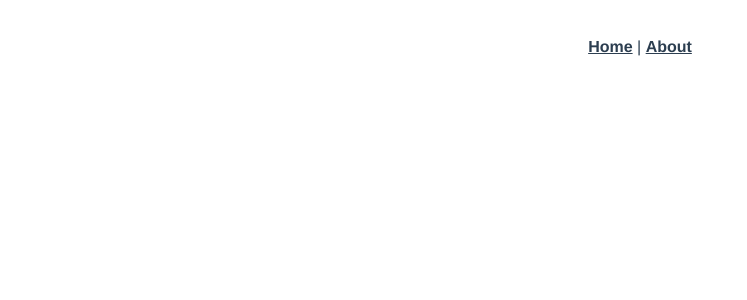
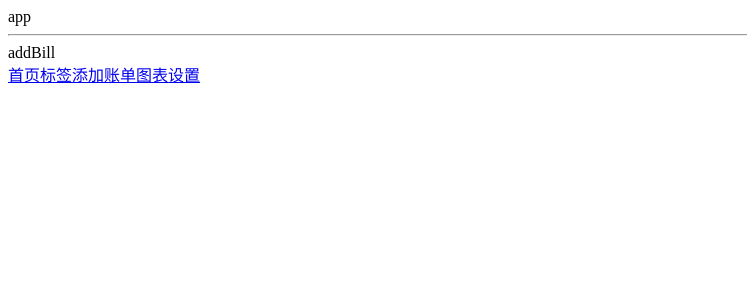
Before and after one commit to zjyshy/my-account-pro, a Vue app: page /#/add in a window 1280 px wide. Shown: the top 300 px of the page, without its empty margins (0-747 px from the left). Built offline with nearby package versions, Linux system fonts and the light colour scheme.

Commit message:
debugger

```diff
--- a/public/index.html
+++ b/public/index.html
@@ -9,7 +9,8 @@
 </head>
 <body>
 <noscript>
-      <strong>We're sorry but <%= htmlWebpackPlugin.options.title %> doesn't work properly without JavaScript enabled. Please enable it to continue.</strong>
+    <strong>We're sorry but <%= htmlWebpackPlugin.options.title %> doesn't work properly without JavaScript enabled.
+        Please enable it to continue.</strong>
 </noscript>
 <div id="app"></div>
 <!-- built files will be auto injected -->
--- a/src/App.vue
+++ b/src/App.vue
@@ -1,12 +1,17 @@
 <template>
-  <div id="app">
-    <div id="nav">
-      <router-link to="/">Home</router-link> |
-      <router-link to="/about">About</router-link>
-    </div>
-    <router-view/>
-  </div>
+<div>
+  app
+  <hr>
+  <router-view/>
+
+</div>
 </template>
+<script lang="ts">
+  export default {
+    name: "App",
+  };
+
+</script>
 
 <style lang="scss">
 #app {
--- /dev/null
+++ b/src/components/Nav.vue
@@ -0,0 +1,23 @@
+<template>
+    <div>
+        <router-link to="/">首页</router-link>
+
+        <router-link to="/labels">标签</router-link>
+
+        <router-link to="/add">添加账单</router-link>
+
+        <router-link to="/statistics">图表</router-link>
+
+        <router-link to="/set">设置</router-link>
+    </div>
+</template>
+
+<script lang="ts">
+  export default {
+    name: "nav"
+  };
+</script>
+
+<style lang="scss" scoped>
+
+</style>
--- a/src/router/index.ts
+++ b/src/router/index.ts
@@ -1,27 +1,63 @@
-import Vue from 'vue'
-import VueRouter, { RouteConfig } from 'vue-router'
-import Home from '../views/Home.vue'
+import Vue from 'vue';
+import VueRouter, {RouteConfig} from 'vue-router';
 
-Vue.use(VueRouter)
+import Bill from "@/views/Bill.vue";
+import Labels from "@/views/Labels.vue";
+import AddBill from "@/views/AddBill.vue";
+import Set from "@/views/Set.vue";
+import Statistics from "@/views/Statistics.vue";
 
-  const routes: Array<RouteConfig> = [
+Vue.use(VueRouter);
+
+const routes = [
   {
-    path: '/',
-    name: 'Home',
-    component: Home
+    path:'/',
+    redirect:"/home"
+
   },
   {
-    path: '/about',
-    name: 'About',
-    // route level code-splitting
-    // this generates a separate chunk (about.[hash].js) for this route
-    // which is lazy-loaded when the route is visited.
-    component: () => import(/* webpackChunkName: "about" */ '../views/About.vue')
+    path:"/home",
+    component:Bill
+
+  },
+  {
+    path: '/labels',
+    component:Labels
+  },
+  {
+    path: '/add',
+    component: AddBill
+  },
+  {
+    path: "/set",
+    component: Set
+  },
+  {
+    path: '/statistics',
+    component: Statistics
   }
-]
+
+];
+
+
+// const routes: Array<RouteConfig> = [
+//   {
+//     path: '/',
+//     name: 'Home',
+//     component: Home
+//   },
+//   {
+//     path: '/about',
+//     name: 'About',
+//     // route level code-splitting
+//     // this generates a separate chunk (about.[hash].js) for this route
+//     // which is lazy-loaded when the route is visited.
+//     component: () => import(/* webpackChunkName: "about" */ '../views/About.vue')
+//   }
+// ];
 
 const router = new VueRouter({
   routes
-})
+});
 
-export default router
+export default router;
--- a/src/views/About.vue
+++ /dev/null
@@ -1,5 +0,0 @@
-<template>
-  <div class="about">
-    <h1>This is an about page</h1>
-  </div>
-</template>
--- /dev/null
+++ b/src/views/AddBill.vue
@@ -0,0 +1,18 @@
+<template>
+    <div>addBill
+        <Nav/>
+
+    </div>
+
+
+</template>
+
+<script lang="ts">
+  export default {
+    name: "c"
+  };
+</script>
+
+<style lang="scss" scoped>
+
+</style>
--- /dev/null
+++ b/src/views/Bill.vue
@@ -0,0 +1,17 @@
+<template>
+    <div>123bill
+        <Nav/>
+    </div>
+
+
+</template>
+
+<script lang="ts">
+  export default {
+    name: "Bill"
+  };
+</script>
+
+<style lang="scss" scoped>
+
+</style>
--- a/src/views/Home.vue
+++ /dev/null
@@ -1,18 +0,0 @@
-<template>
-  <div class="home">
-    <img alt="Vue logo" src="../assets/logo.png">
-    <HelloWorld msg="Welcome to Your Vue.js App"/>
-  </div>
-</template>
-
-<script>
-// @ is an alias to /src
-import HelloWorld from '@/components/HelloWorld.vue'
-
-export default {
-  name: 'Home',
-  components: {
-    HelloWorld
-  }
-}
-</script>
--- /dev/null
+++ b/src/views/Labels.vue
@@ -0,0 +1,16 @@
+<template>
+    <div>Labels
+        <Nav/>
+    </div>
+
+</template>
+
+<script lang="ts">
+  export default {
+    name: "Labels"
+  };
+</script>
+
+<style lang="scss" scoped>
+
+</style>
--- /dev/null
+++ b/src/views/Set.vue
@@ -0,0 +1,17 @@
+<template>
+    <div>set
+        <Nav/>
+    </div>
+
+
+</template>
+
+<script lang="ts">
+  export default {
+    name: "Set"
+  };
+</script>
+
+<style lang="scss" scoped>
+
+</style>
--- /dev/null
+++ b/src/views/Statistics.vue
@@ -0,0 +1,16 @@
+<template>
+    <div>statistics
+        <Nav/>
+    </div>
+
+</template>
+
+<script lang="ts">
+  export default {
+    name: "Statistics"
+  };
+</script>
+
+<style lang="scss" scoped>
+
+</style>
```
Also changed, not shown: src/main.ts (+10 -8 lines). Lines whose indentation alone changed are shown as unchanged.
